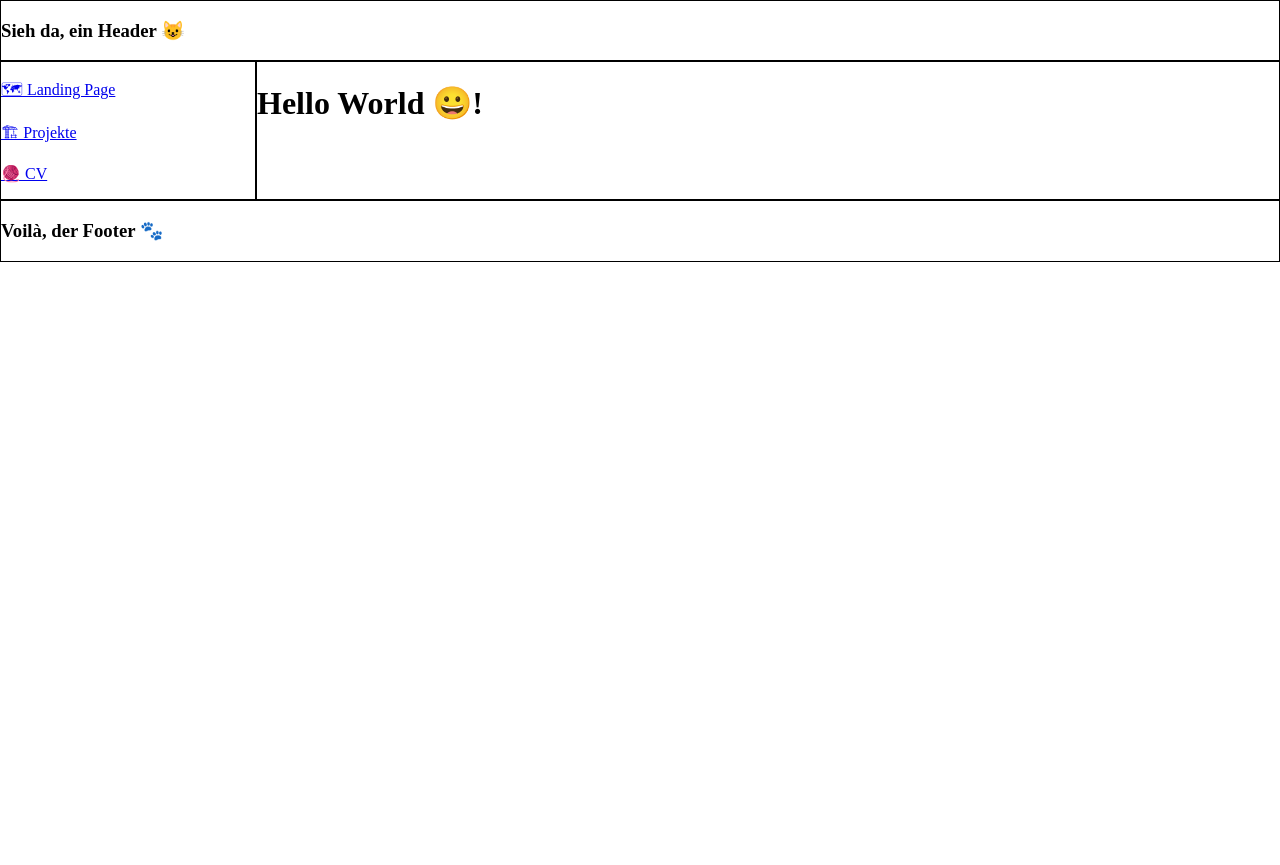
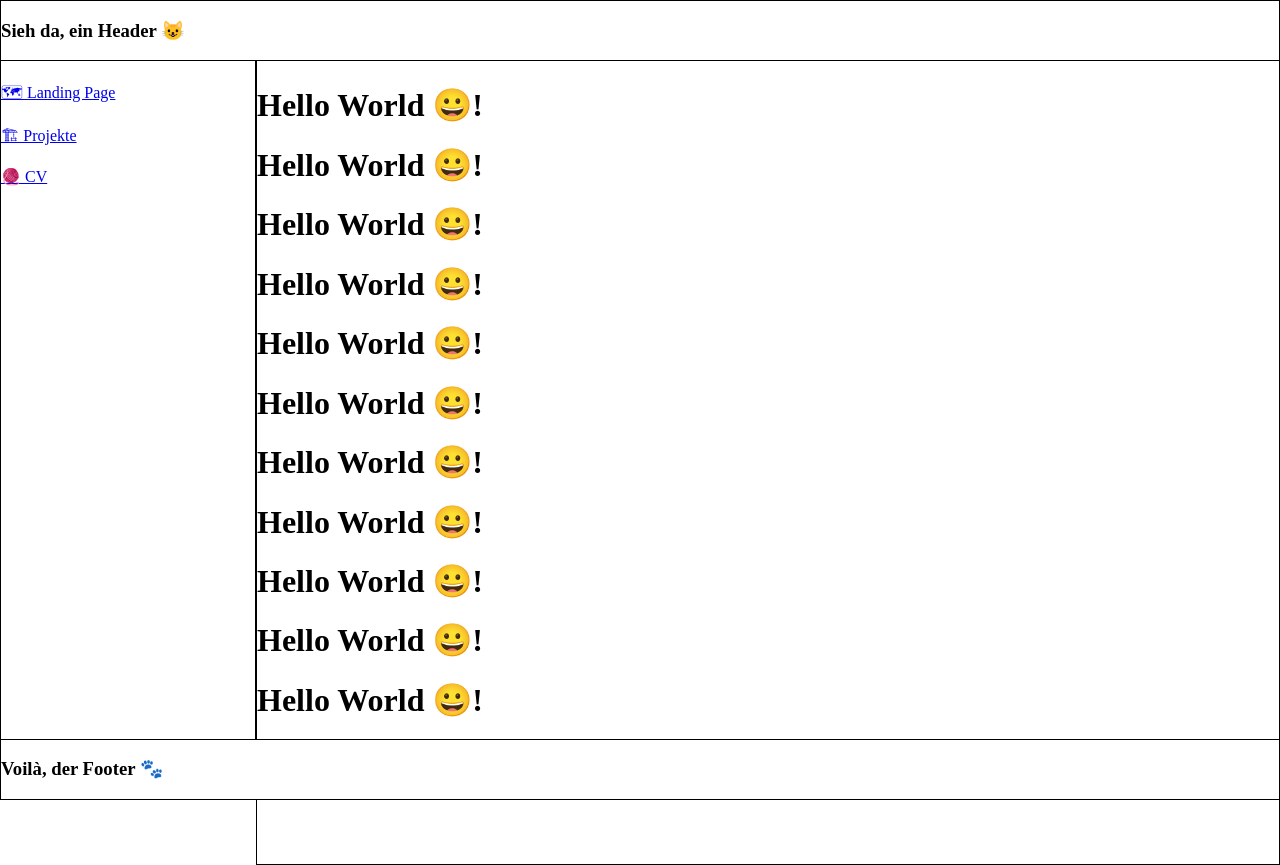
Before and after one commit to SvLowman/portfolio-website, a React (Create React App) app: page / in a window 1280 px wide. Before the commit the page ends 800 px from the top, so only its background shows below. Built offline with nearby package versions, Linux system fonts and the light colour scheme.

Commit message:
:lipstick: Arrange basic structure so that pages are scrollable

```diff
--- a/src/components/Container.js
+++ b/src/components/Container.js
@@ -2,4 +2,7 @@ import styled from "styled-components/macro";
 
 export const Container = styled.div`
   border: solid 1px black;
+  grid-column: 2;
+  padding-top: 4rem;
+  padding-bottom: 4rem;
 `;
--- a/src/components/Footer.js
+++ b/src/components/Footer.js
@@ -1,11 +1,18 @@
 import React from "react";
-// import styled from "styled-components/macro";
-import { Container } from "../components/Container";
+import styled from "styled-components/macro";
+
+const FooterContainer = styled.div`
+  background: white;
+  border: solid 1px black;
+  position: fixed;
+  bottom: 0;
+  width: 100%;
+`;
 
 const Footer = () => (
-  <Container>
+  <FooterContainer>
     <h3>Voilà, der Footer 🐾</h3>
-  </Container>
+  </FooterContainer>
 );
 
 export default Footer;
--- a/src/components/Header.js
+++ b/src/components/Header.js
@@ -1,11 +1,19 @@
 import React from "react";
-// import styled from "styled-components/macro";
-import { Container } from "../components/Container";
+import styled from "styled-components/macro";
+
+const HeaderContainer = styled.div`
+  background: white;
+  border: solid 1px black;
+  position: fixed;
+  z-index: 1;
+  top: 0;
+  width: 100%;
+`;
 
 const Header = () => (
-  <Container>
+  <HeaderContainer>
     <h3>Sieh da, ein Header 😺</h3>
-  </Container>
+  </HeaderContainer>
 );
 
 export default Header;
--- a/src/components/Sidebar.js
+++ b/src/components/Sidebar.js
@@ -1,10 +1,17 @@
 import React from "react";
-// import styled from "styled-components/macro";
-import { Container } from "../components/Container";
+import styled from "styled-components/macro";
 import { Link } from "react-router-dom";
 
+const SidebarContainer = styled.div`
+  border: solid 1px black;
+  position: fixed;
+  width: 20%;
+  height: 100%;
+  padding-top: 4rem;
+`;
+
 const Sidebar = () => (
-  <Container>
+  <SidebarContainer>
     <Link to="/">
       <p>🗺 Landing Page</p>
     </Link>
@@ -14,7 +21,7 @@ const Sidebar = () => (
     <Link to="/cv">
       <p>🧶 CV</p>
     </Link>
-  </Container>
+  </SidebarContainer>
 );
 
 export default Sidebar;
--- a/src/pages/LandingPage.js
+++ b/src/pages/LandingPage.js
@@ -5,6 +5,17 @@ import { Container } from "../components/Container";
 const LandingPage = () => (
   <Container>
     <h1>Hello World 😀!</h1>
+    <h1>Hello World 😀!</h1>
+    <h1>Hello World 😀!</h1>
+    <h1>Hello World 😀!</h1>
+    <h1>Hello World 😀!</h1>
+    <h1>Hello World 😀!</h1>
+    <h1>Hello World 😀!</h1>
+    <h1>Hello World 😀!</h1>
+    <h1>Hello World 😀!</h1>
+    <h1>Hello World 😀!</h1>
+    <h1>Hello World 😀!</h1>
+    <h1>Hello World 😀!</h1>
   </Container>
 );
 
```
